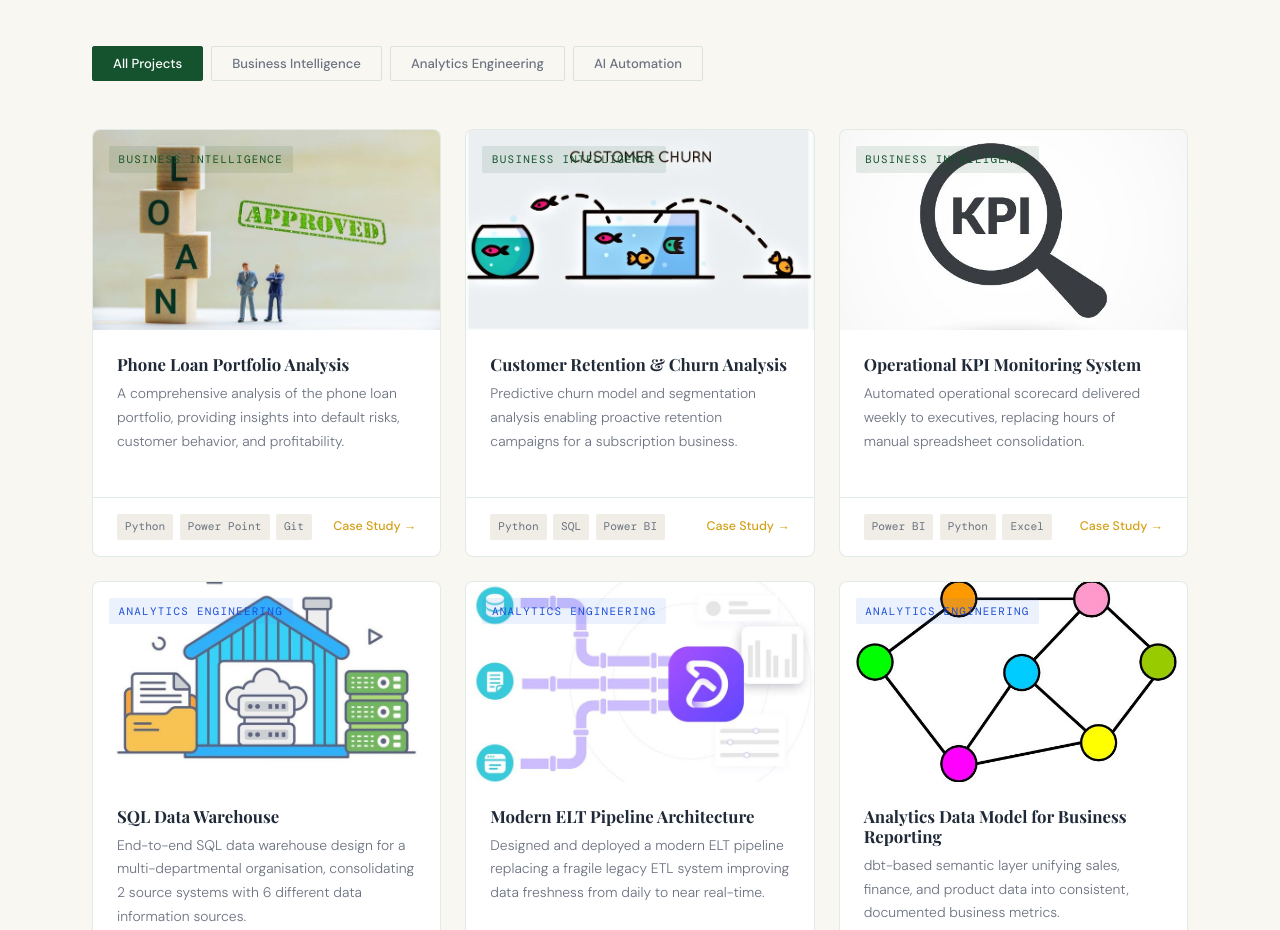
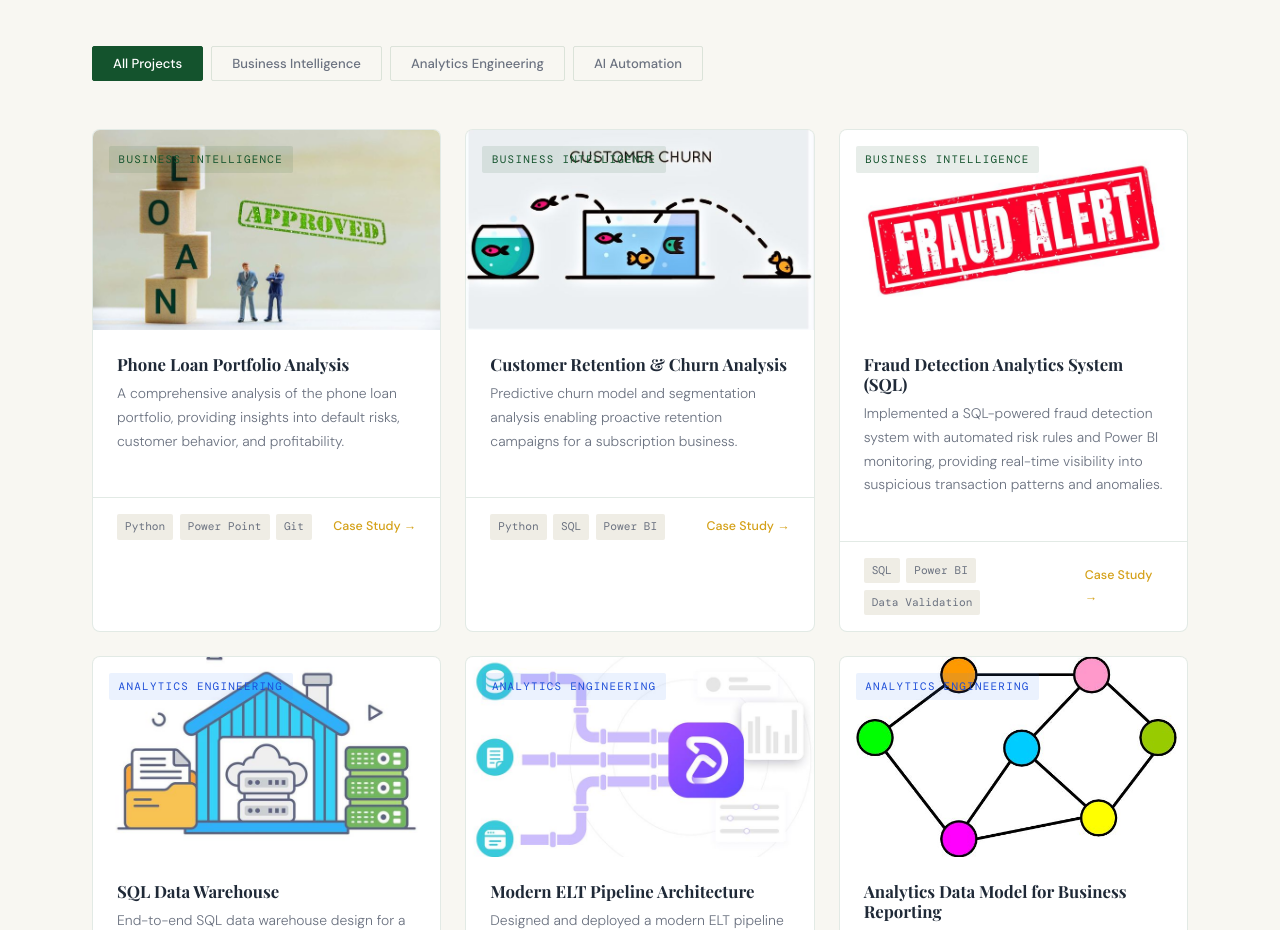
Before and after one commit to ezraonyinkwa/ezraonyinkwawebsite, a plain HTML site: page index.html in a window 1280 px wide. Shown: the part 5240-6170 px from the top of the page. Drawn offline with nearby package versions, Linux system fonts and the light colour scheme; a web font is replaced by a local one.

Commit message:
changes made on the fraud detection system project

```diff
--- a/index.html
+++ b/index.html
@@ -1060,14 +1060,14 @@
       <div class="project-card fade-up" data-cat="bi" onclick="openModal('p3')">
         <div class="project-img">
         <span class="project-cat-badge cat-bi">Business Intelligence</span>
-        <img src="KPI.jpg" alt="Customer Retention & Churn Analysis" />
+        <img src="fraud.jpg" alt="Fraud Detection Analytics System (SQL)" />
     </div>
         <div class="project-body">
-          <h3>Operational KPI Monitoring System</h3>
-          <p>Automated operational scorecard delivered weekly to executives, replacing hours of manual spreadsheet consolidation.</p>
+          <h3>Fraud Detection Analytics System (SQL)</h3>
+          <p>Implemented a SQL-powered fraud detection system with automated risk rules and Power BI monitoring, providing real-time visibility into suspicious transaction patterns and anomalies.</p>
         </div>
         <div class="project-footer">
-          <div class="tech-stack"><span class="tech-pill">Power BI</span><span class="tech-pill">Python</span><span class="tech-pill">Excel</span></div>
+          <div class="tech-stack"><span class="tech-pill">SQL</span><span class="tech-pill">Power BI</span><span class="tech-pill">Data Validation</span></div>
           <span style="font-size:0.78rem;color:var(--gold);font-weight:500;">Case Study →</span>
         </div>
       </div>
@@ -1337,12 +1337,13 @@
     },
     p3: {
       cat: "Business Intelligence",
-      title: "Operational KPI Monitoring System",
-      problem: "An operations team was spending every Monday morning consolidating data from 5 different spreadsheets and systems to build a weekly scorecard — a process that took 4 hours and introduced frequent errors.",
-      approach: "I automated the entire data collection process using Python scripts, stored results in a central PostgreSQL database, and built a Power BI report that auto-refreshed every Monday at 6am and distributed itself via email.",
-      metrics: [{ val: "4hrs", key: "Saved Weekly" }, { val: "0", key: "Manual Steps" }, { val: "99%", key: "Data Accuracy" }],
-      impact: "The operations team reclaimed their Monday mornings. The scorecard went from a manual chore to a trusted, consistent, automated process that now feeds board-level reporting.",
-      tech: ["Python", "PostgreSQL", "Power BI", "Power Automate", "Excel"],
+      title: "Fraud Detection Analytics System (SQL)",
+      problem: "A banking dataset with daily transaction activity had no structured mechanism for identifying suspicious behaviour. Fraud signals — shared devices, IP anomalies, unusual locations, repeated login failures — were present in the data but invisible without a detection layer.",
+      approach: "I built a Star Schema data model and implemented 9 SQL-based fraud detection rules covering transaction velocity, high-value threshold breaches, device sharing, IP address anomalies, location outliers, rapid balance depletion, and off-hours activity. Each rule was validated against the dataset and annotated with its findings. Results were surfaced in a Power BI monitoring dashboard with built-in anomaly detection enabled on transaction trends, giving stakeholders a live view of flagging patterns without querying the database directly.",
+      metrics: [{ val: "344", key: "Device-Sharing Cases Flagged" }, { val: "338", key: "IP-to-Merchant Anomalies Detected " }, { val: "24", key: "Unusual Location Transactions Identified" }],
+      impact: "Fraud signals that were previously buried in raw transaction data became queryable and actionable. The rule engine also surfaced a meaningful negative finding: zero velocity fraud cases and zero off-hours transactions, indicating fraudsters had shifted tactics itself a useful signal for refining detection strategy.",
+      tech: ["SQL", "Power BI", "Data Validation", "Anomaly Detection", "Relational Database Design","Star Schema Modeling"],
+      github: "https://github.com/ezraonyinkwa/SQL-Rule-Based-Fraud-Detection",
 
     },
     p4: {
```
Also changed, not shown: fraud.jpg (added).
